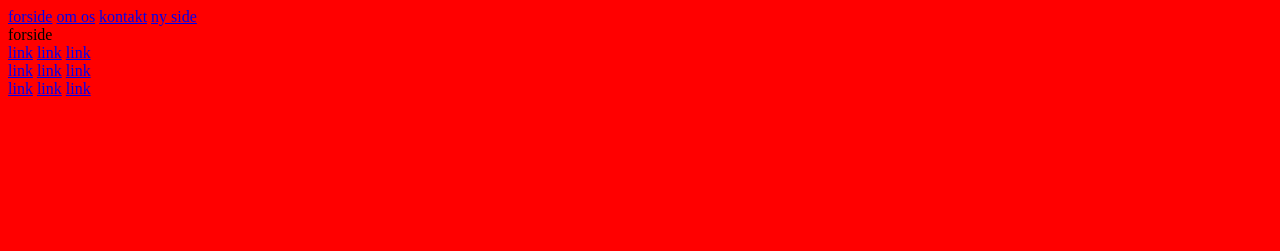
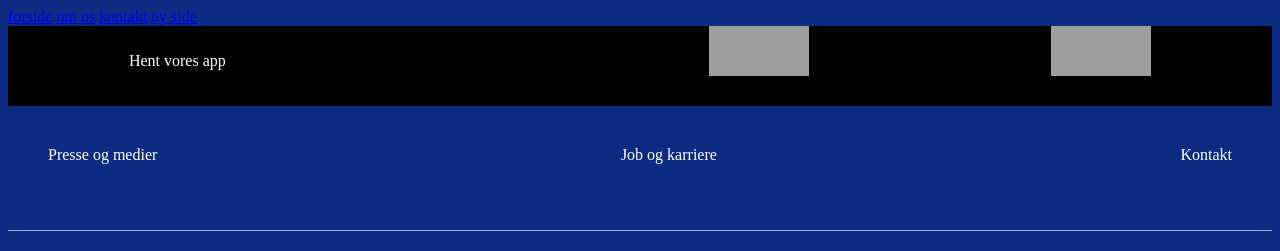
Before and after one commit to sophieht29/21F-2B_Aeman_Rasmus_Sophie, a PHP site: page / in a window 1280 px wide. Shown: the top 251 px of the page. Run offline with PHP 8.4, Linux system fonts and the light colour scheme; grey boxes are pictures that could not be loaded.

Commit message:
tema 2.1

```diff
--- a/css/styles.css
+++ b/css/styles.css
@@ -1,3 +1,3 @@
-body{background-color:red}.test{background-color:#0000FF}
+.footer{background:#0c2c83;color:#ffffff;bottom:0;width:100%;height:2.5em}body{background-color:#0c2c83}.footer-app{justify-content:space-around;height:80px;line-height:4.4em;background:#000;box-sizing:border-box;display:flex}.footer-sitemap{display:flex;flex-wrap:wrap;justify-content:space-between;height:125px;width:100%;padding:40px;color:white;text-align:center;max-width:100%;border-bottom:1px solid #8EBBE2;margin-right:auto;margin-left:auto;box-sizing:border-box}.footer-mis{padding-top:1.444rem;padding-bottom:1rem;color:#8EBBE2;list-style:none;text-align:right;display:flex;cursor:default;margin:0;justify-content:right}.large-3{margin-top:1.8em}
 
 /*# sourceMappingURL=styles.css.map */
--- a/css/styles.scss
+++ b/css/styles.scss
@@ -1,10 +1,48 @@
-$red: #F00;
-$blue: #00F;
-
+.footer{
+  background: #0c2c83;
+  color: #ffffff;
+  bottom: 0;
+  width: 100%;
+  height: 2.5em;
+}
 body{
-  background-color: $red;
+  background-color: #0c2c83;
 }
-
-.test{
-  background-color: #0000FF;
+.footer-app{
+  justify-content: space-around;
+  height: 80px;
+  line-height: 4.4em;
+  background: #000;
+  box-sizing: border-box;
+  display: flex;
 }
+.footer-sitemap{
+  display: flex;
+  flex-wrap: wrap;
+  justify-content: space-between;
+  height: 125px;
+  width: 100%;
+  padding: 40px;
+  color: white;
+  text-align: center;
+  max-width: 100%;
+  border-bottom: 1px solid #8EBBE2;
+  margin-right: auto;
+  margin-left: auto;
+  box-sizing: border-box;
+}
+.footer-mis{
+  padding-top: 1.444rem;
+  padding-bottom: 1rem;
+  color: #8EBBE2;
+  list-style: none;
+  text-align: right;
+  display: flex;
+  cursor: default;
+  margin: 0;
+  justify-content: right;
+}
+.large-3{
+  margin-top: 1.8em;
+}
+.small-9
--- a/includes/footer.php
+++ b/includes/footer.php
@@ -1,17 +1,37 @@
-<div class="footer">
-    <div>
-        <a href="#">link</a>
-        <a href="#">link</a>
-        <a href="#">link</a>
+
+<!-- i <body> har man alt indhold på siden som brugeren kan se -->
+<html lang="da">
+<body>
+
+<footer class="footer">
+    <div class="footer-app"<p class="">Hent vores app</p>
+    <a class="footer-app-link" href="https://itunes.apple.com/dk/app/dmi-vejr/id533069944">
+        <img alt="Nu i App store" src="Image/app store.png" height="50" width="100">
+    </a>
+    </a>
+    <a class="footer-app-link footer-app-link-google" href="https://play.google.com/store/apps/details?id=dk.dmi.byvejret">
+        <img alt="Nu på Google Play" src="Image/google play .png" height="50" width="100">
+    </a>
     </div>
-    <div>
-        <a href="#">link</a>
-        <a href="#">link</a>
-        <a href="#">link</a>
+    <div class="footer-sitemap">
+            <div class="Presse og medier">Presse og medier</div>
+            <div class="Job og karriere">Job og karriere</div>
+            <div class="Kontakt">Kontakt</div>
     </div>
-    <div>
-        <a href="#">link</a>
-        <a href="#">link</a>
-        <a href="#">link</a>
+
+    <div class="footer-mis">
+        <div id="footer-copyright" class="show-for-large large-3 columns">&copy; 2021 DMI All rights reserved</div>
+        <div id="footer-misc-menu" class="small-9 medium-9 large-6 columns">
+            <a href="https://www.twitter.com">
+                <img src="Image/Twitter.png" height="100" width="90"/>
+            </a>
+            <a href="https://www.facebook.com/">
+                <img src="Image/Facebook.png" height="95" width="100"
+            </a>
+        </div>
+
     </div>
-</div>
+
+</footer>
+</body>
+</html>
--- a/index.php
+++ b/index.php
@@ -9,7 +9,8 @@
     <!-- Sætter tegnsætning til utf-8 som bl.a. tillader danske bogstaver -->
     <meta charset="utf-8">
 
-    <!-- Titel som ses oppe i browserens tab mv. -->
+    <!-- Titel som ses oppe i browsere
+  ns tab mv. -->
     <title>Sigende titel</title>
 
     <!-- Metatags der fortæller at søgemaskiner er velkomne, hvem der udgiver siden og copyright information -->
@@ -28,9 +29,6 @@
 <body>
 <?php include"includes/navigation.php";?>
 
-<div class="main">
-    <div>forside</div>
-</div>
 
 <?php include"includes/footer.php"; ?>
 
```
Also changed, not shown: 1 other file.
